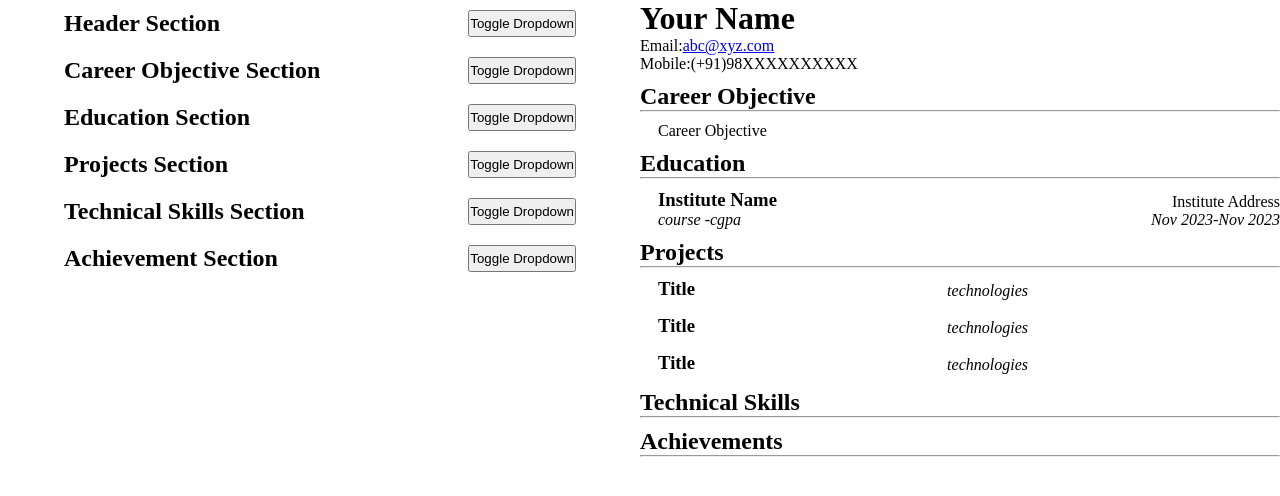
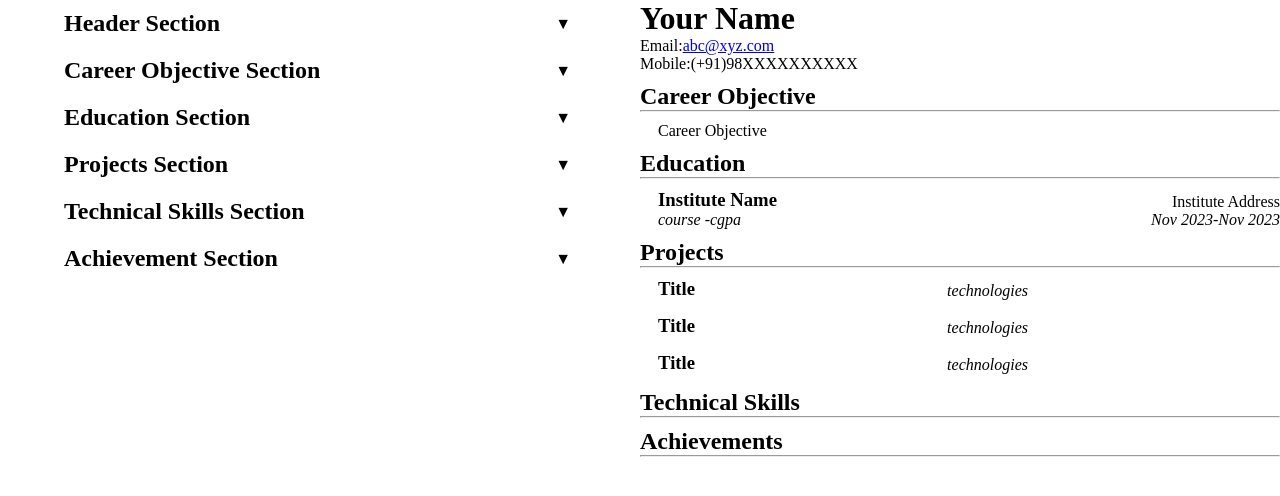
Before and after one commit to karprabha/cv-application, a React (Vite) app: page / in a window 1280 px wide. Shown: the top 496 px of the page. Built offline with nearby package versions, Linux system fonts and the light colour scheme.

Commit message:
add dropdown arrow

```diff
--- a/src/components/editor/AchievementInput.tsx
+++ b/src/components/editor/AchievementInput.tsx
@@ -20,7 +20,12 @@ const AchievementSection: React.FC<AchievementSectionProps> = ({
         <div className="input-section-container">
             <div className="section-header-container">
                 <h2>Achievement Section</h2>
-                <button onClick={toggleDropdown}>Toggle Dropdown</button>
+                <button
+                    className="dropdown-toggle-btn"
+                    onClick={toggleDropdown}
+                >
+                    {dropdownOpen ? "▲" : "▼"}
+                </button>
             </div>
 
             <div
--- a/src/components/editor/EducationSectionInput.tsx
+++ b/src/components/editor/EducationSectionInput.tsx
@@ -20,7 +20,12 @@ const EducationSection: React.FC<EducationSectionProps> = ({
         <div className="input-section-container">
             <div className="section-header-container">
                 <h2>Education Section</h2>
-                <button onClick={toggleDropdown}>Toggle Dropdown</button>
+                <button
+                    className="dropdown-toggle-btn"
+                    onClick={toggleDropdown}
+                >
+                    {dropdownOpen ? "▲" : "▼"}
+                </button>
             </div>
 
             <div
--- a/src/components/editor/HeaderSectionInput.tsx
+++ b/src/components/editor/HeaderSectionInput.tsx
@@ -20,7 +20,12 @@ const HeaderSection: React.FC<HeaderSectionProps> = ({
         <div className="input-section-container">
             <div className="section-header-container">
                 <h2>Header Section</h2>
-                <button onClick={toggleDropdown}>Toggle Dropdown</button>
+                <button
+                    className="dropdown-toggle-btn"
+                    onClick={toggleDropdown}
+                >
+                    {dropdownOpen ? "▲" : "▼"}
+                </button>
             </div>
 
             <div
--- a/src/components/editor/IntroductionSectionInput.tsx
+++ b/src/components/editor/IntroductionSectionInput.tsx
@@ -29,7 +29,12 @@ const IntroductionSection: React.FC<IntroductionSectionProps> = ({
         <div className="input-section-container">
             <div className="section-header-container">
                 <h2>Career Objective Section</h2>
-                <button onClick={toggleDropdown}>Toggle Dropdown</button>
+                <button
+                    className="dropdown-toggle-btn"
+                    onClick={toggleDropdown}
+                >
+                    {dropdownOpen ? "▲" : "▼"}
+                </button>
             </div>
 
             <div
--- a/src/components/editor/ProjectInput.tsx
+++ b/src/components/editor/ProjectInput.tsx
@@ -34,7 +34,12 @@ const ProjectInput: React.FC<ProjectInputProps> = ({
         <div className="project-input-container">
             <div className="section-header-container">
                 <h2>Project {projectId + 1}</h2>
-                <button onClick={toggleDropdown}>Toggle Dropdown</button>
+                <button
+                    className="dropdown-toggle-btn"
+                    onClick={toggleDropdown}
+                >
+                    {dropdownOpen ? "▲" : "▼"}
+                </button>
             </div>
 
             <div
--- a/src/components/editor/ProjectSectionInput.tsx
+++ b/src/components/editor/ProjectSectionInput.tsx
@@ -32,7 +32,12 @@ const ProjectSection: React.FC<ProjectSectionProps> = ({
         <div className="input-section-container">
             <div className="section-header-container">
                 <h2>Projects Section</h2>
-                <button onClick={toggleDropdown}>Toggle Dropdown</button>
+                <button
+                    className="dropdown-toggle-btn"
+                    onClick={toggleDropdown}
+                >
+                    {dropdownOpen ? "▲" : "▼"}
+                </button>
             </div>
 
             <div
--- a/src/components/editor/TechnicalSkillSectionInput.tsx
+++ b/src/components/editor/TechnicalSkillSectionInput.tsx
@@ -19,7 +19,12 @@ const TechnicalSkillSection: React.FC<TechnicalSkillSectionProps> = ({
         <div className="input-section-container">
             <div className="section-header-container">
                 <h2>Technical Skills Section</h2>
-                <button onClick={toggleDropdown}>Toggle Dropdown</button>
+                <button
+                    className="dropdown-toggle-btn"
+                    onClick={toggleDropdown}
+                >
+                    {dropdownOpen ? "▲" : "▼"}
+                </button>
             </div>
             <div
                 className={
--- a/src/styles/partials/_editor.scss
+++ b/src/styles/partials/_editor.scss
@@ -2,6 +2,16 @@
     display: flex;
     justify-content: space-between;
     margin-bottom: 10px;
+}
+
+.dropdown-toggle-btn {
+    border: none;
+    background-color: white;
+    font-size: 1rem;
+    padding: 0 5px;
+    &:hover {
+        cursor: pointer;
+    }
 }
 
 .dropdown-container {
```
Also changed, not shown: src/assets/icons/chevron-down-solid.svg (added), src/assets/icons/chevron-up-solid.svg (added).
